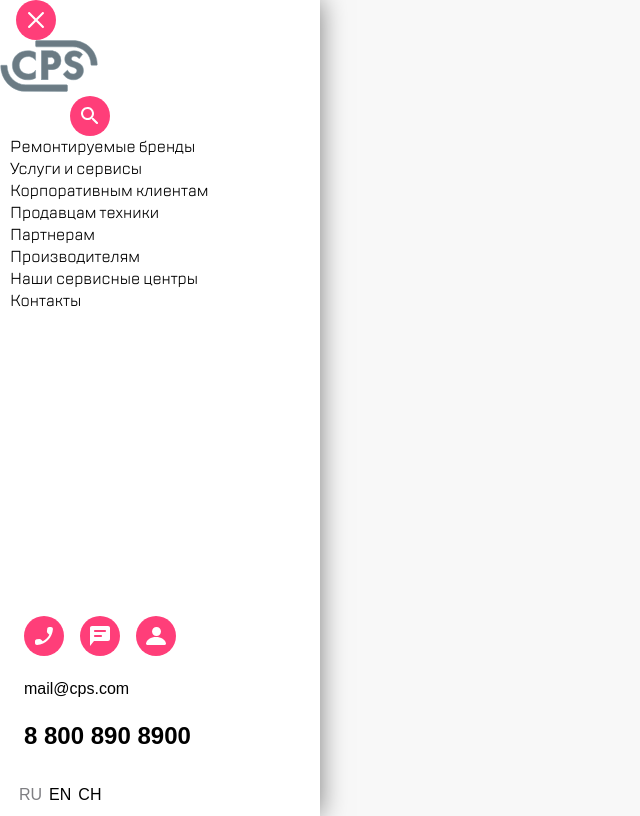
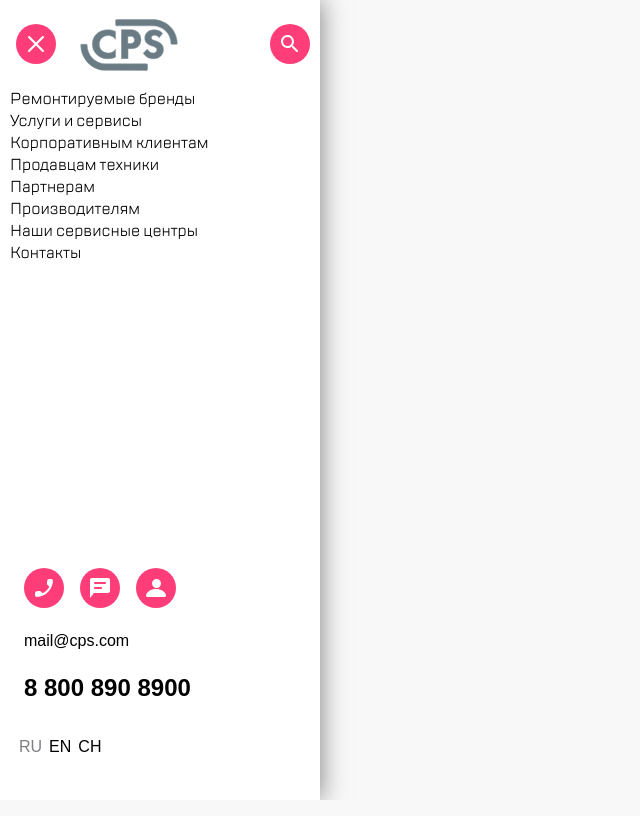
Before and after one commit to 0IceMeat0/Github-pages, a plain HTML site: page menu.html in a window 1280 px wide. Shown: the whole page, without its empty margins (0-640 px from the left). Drawn offline with Linux system fonts and the light colour scheme.

Commit message:
rename header

```diff
--- a/phoneversion.css
+++ b/phoneversion.css
@@ -472,7 +472,7 @@ padding-right: 16px;
   margin-right: auto;
 
 }
-.header_menu{
+.header-menu{
   display: flex;
   align-items: center;
   height: 88px;
```
